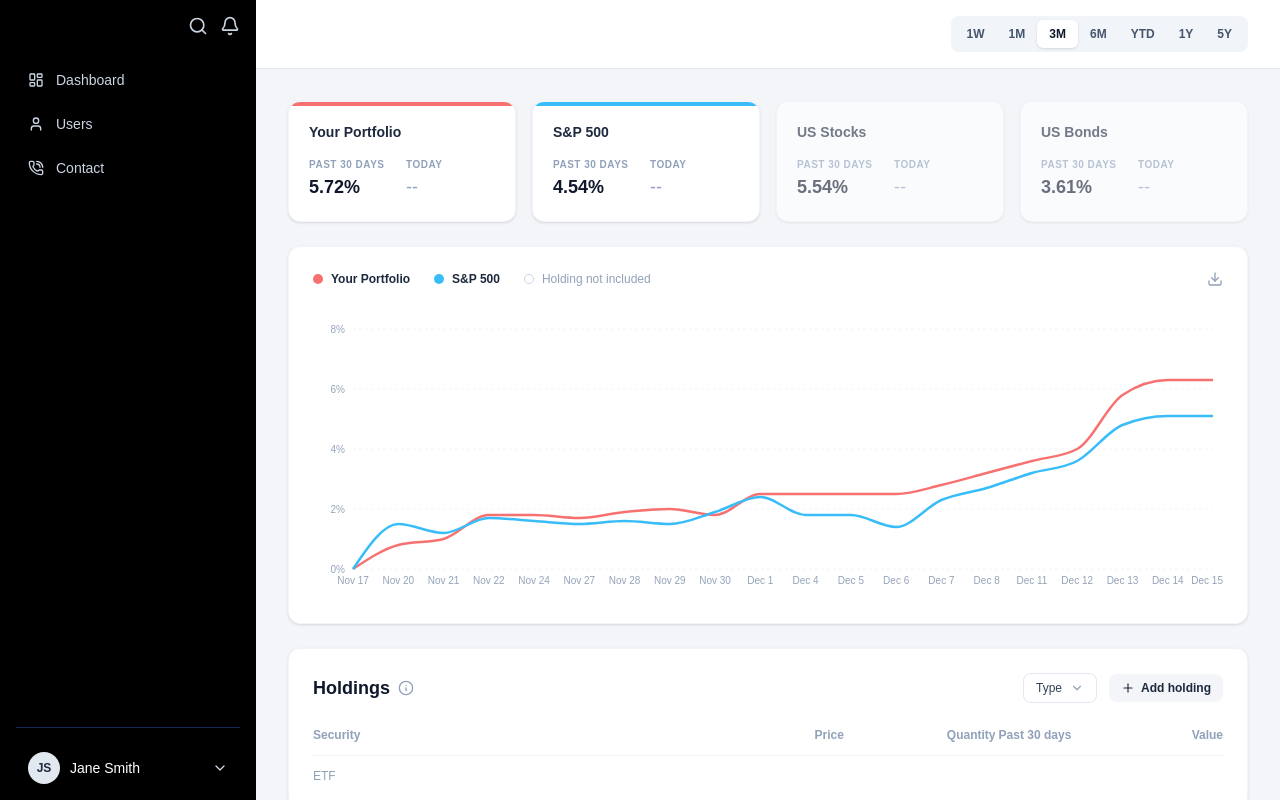
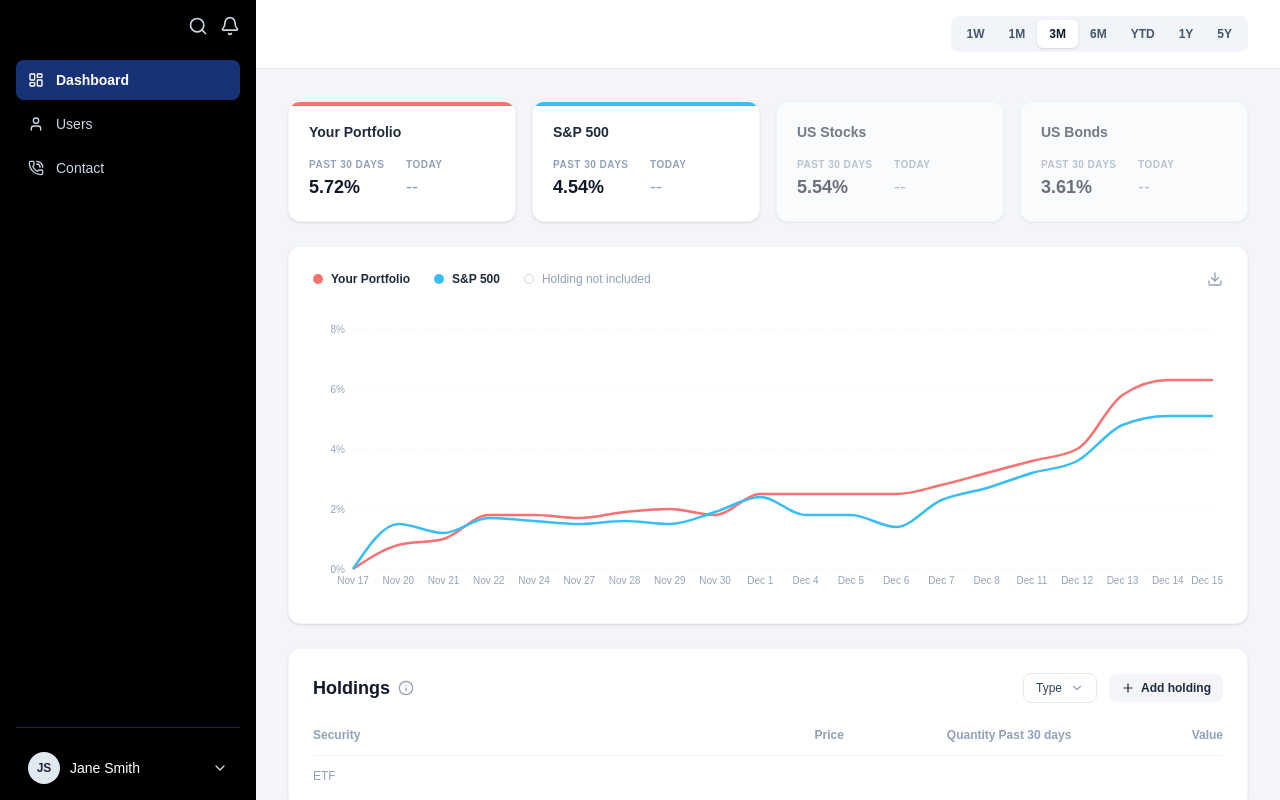
Before and after one commit to mspabitra918/ryerloans-frontend, a Next.js app: page /investments in a window 1280 px wide. Built offline with nearby package versions, Linux system fonts and the light colour scheme.

Commit message:
Refactor : sidebar

```diff
--- a/src/components/dashboard/Sidebar.tsx
+++ b/src/components/dashboard/Sidebar.tsx
@@ -14,13 +14,37 @@ import {
 interface SidebarProps {
   isOpen: boolean;
   onClose: () => void;
+  activePath?: string;
 }
 
-export function Sidebar({ isOpen, onClose }: SidebarProps) {
-  const sidebarNavItems = [
-    { name: "Dashboard", icon: LayoutDashboard, href: "#" },
-    { name: "Users", icon: User, href: "#" },
-    { name: "Contact", icon: PhoneCall, href: "#" },
+interface NavItem {
+  name: string;
+  icon: React.ElementType;
+  href: string;
+  active?: boolean;
+  badge?: string;
+}
+
+export function Sidebar({ isOpen, onClose, activePath = "#" }: SidebarProps) {
+  const sidebarNavItems: NavItem[] = [
+    {
+      name: "Dashboard",
+      icon: LayoutDashboard,
+      href: "#",
+      active: activePath === "#",
+    },
+    {
+      name: "Users",
+      icon: User,
+      href: "#users",
+      active: activePath === "#users",
+    },
+    {
+      name: "Contact",
+      icon: PhoneCall,
+      href: "#contact",
+      active: activePath === "#contact",
+    },
   ];
 
   return (
@@ -42,33 +66,21 @@ export function Sidebar({ isOpen, onClose }: SidebarProps) {
         <div>
           {/* Top Header Logo & Actions */}
           <div className="flex items-center justify-end pb-6">
-            {/* <div className="flex items-center gap-2">
-              <div className="w-8 h-8 rounded-md border border-white/30 flex items-center justify-center font-bold text-lg text-white">
-                ✕
-              </div>
-            </div> */}
             <div className="flex items-center gap-3 text-slate-300">
               <Search className="w-5 h-5 cursor-pointer hover:text-white transition-colors" />
               <Bell className="w-5 h-5 cursor-pointer hover:text-white transition-colors" />
-              <button onClick={onClose} className="lg:hidden text-white ml-2">
+              <button
+                onClick={onClose}
+                className="lg:hidden text-white ml-2 focus:outline-none"
+                aria-label="Close sidebar"
+              >
                 <X className="w-6 h-6" />
               </button>
             </div>
           </div>
 
-          {/* Free Trial Banner */}
-          {/* <div className="bg-[#1b3783] rounded-lg p-3.5 mb-6 space-y-2">
-            <div className="flex justify-between text-xs font-semibold">
-              <span className="text-white">Free trial</span>
-              <span className="text-slate-300">20 days left</span>
-            </div>
-            <div className="w-full bg-[#2b4fa8] h-1.5 rounded-full overflow-hidden">
-              <div className="bg-emerald-400 h-full w-[40%]" />
-            </div>
-          </div> */}
-
           {/* Navigation Links */}
-          <nav className="space-y-1 overflow-y-auto max-h-[calc(100vh-320px)] lg:max-h-none">
+          <nav className="space-y-1 overflow-y-auto max-h-[calc(100vh-160px)] lg:max-h-none">
             {sidebarNavItems.map((item) => (
               <a
                 key={item.name}
@@ -95,22 +107,6 @@ export function Sidebar({ isOpen, onClose }: SidebarProps) {
 
         {/* Sidebar Footer Section */}
         <div className="pt-4 border-t border-[#2b4fa8]/50 space-y-2">
-          {/* <a
-            href="#"
-            className="flex items-center gap-3 text-amber-300 hover:text-amber-200 text-sm font-medium px-3 py-1"
-          >
-            <Gift className="w-4 h-4" />
-            <span>Get 1 Month Free</span>
-          </a> */}
-
-          {/* <a
-            href="#"
-            className="flex items-center gap-3 text-slate-300 hover:text-white text-sm font-medium px-3 py-1"
-          >
-            <HelpCircle className="w-4 h-4" />
-            <span>Help & Support</span>
-          </a> */}
-
           {/* User Profile */}
           <div className="flex items-center justify-between pt-2 px-3">
             <div className="flex items-center gap-2.5">
@@ -119,7 +115,7 @@ export function Sidebar({ isOpen, onClose }: SidebarProps) {
               </div>
               <span className="text-sm font-medium text-white">Jane Smith</span>
             </div>
-            <ChevronDown className="w-4 h-4 text-slate-300 cursor-pointer" />
+            <ChevronDown className="w-4 h-4 text-slate-300 cursor-pointer hover:text-white transition-colors" />
           </div>
         </div>
       </aside>
```
